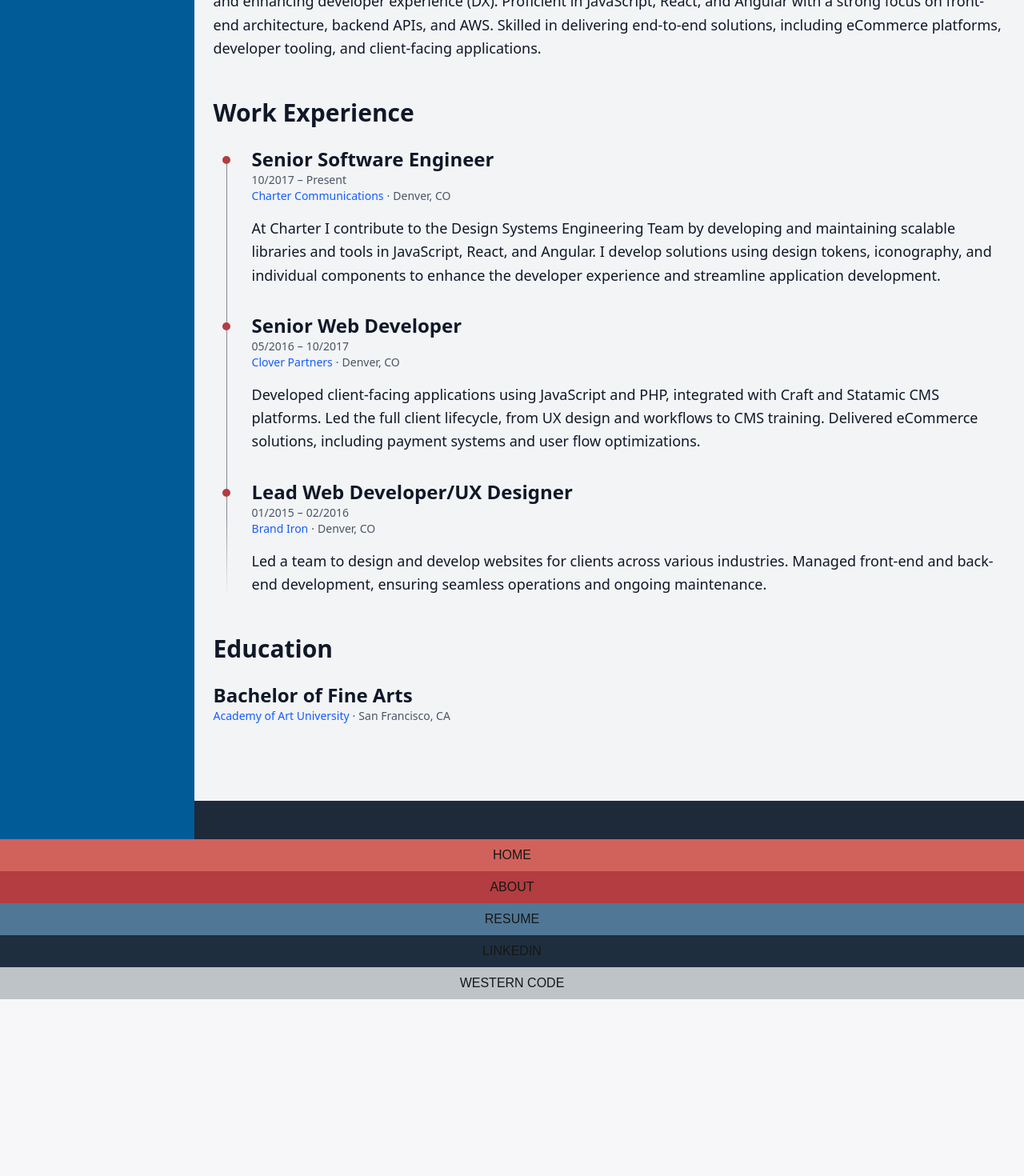
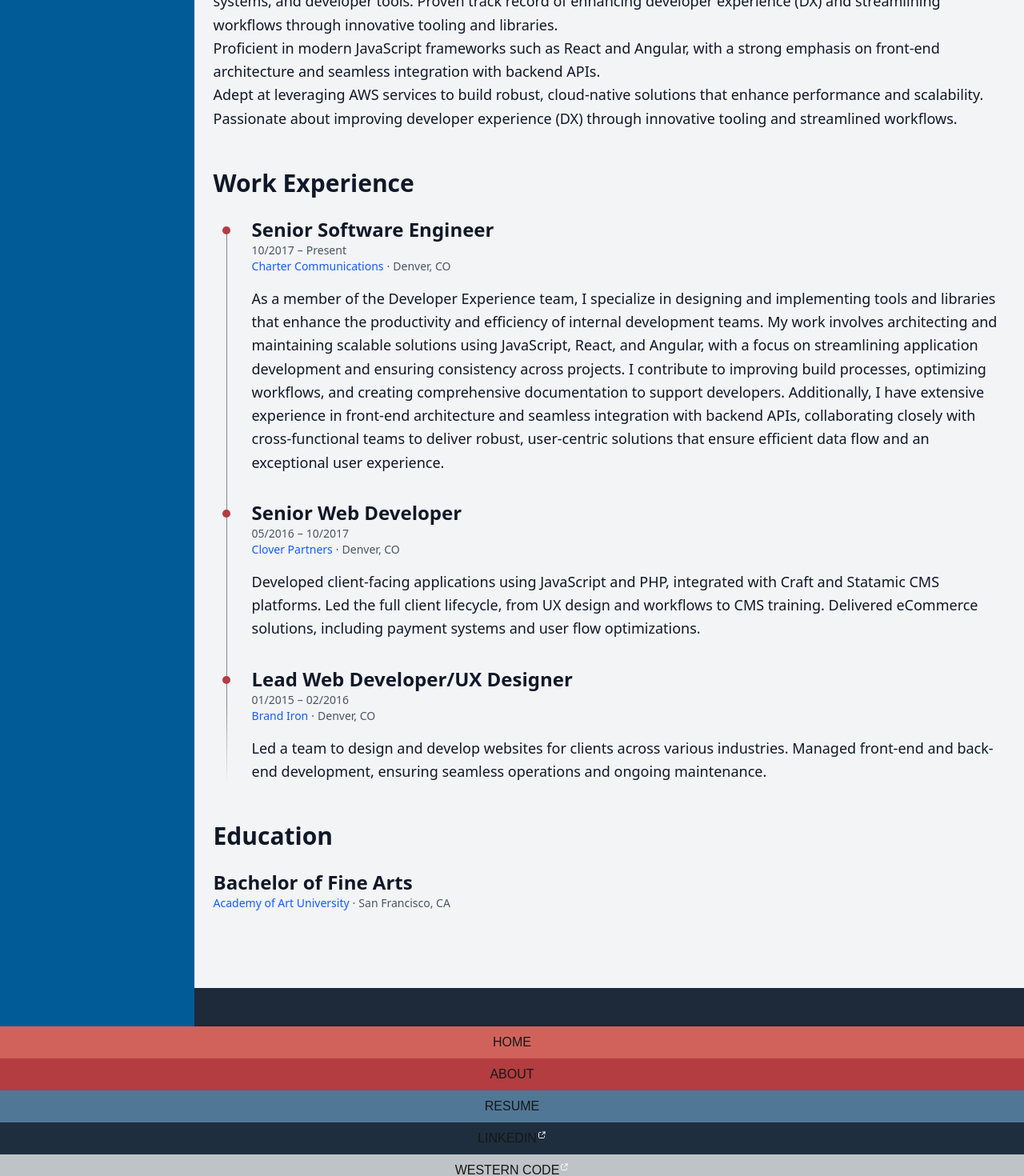
Before and after one commit to mattsteele/mattsteele-next, a Next.js app: page /resume in a window 1280 px wide. Shown: the part 300-1770 px from the top of the page at 80% size. Before the commit the page ends 1549 px from the top, so only its background shows below. Built offline with nearby package versions, Linux system fonts and the light colour scheme.

Commit message:
Add link-out SVGs

```diff
--- a/package.json
+++ b/package.json
@@ -11,7 +11,7 @@
   "dependencies": {
     "next": "^15.2.4",
     "react": "^19.1.0",
-    "react-dom": "^19.0.0"
+    "react-dom": "^19.1.0"
   },
   "devDependencies": {
     "@eslint/eslintrc": "^3",
@@ -22,7 +22,7 @@
     "eslint": "^9.23.0",
     "eslint-config-next": "^15.2.2",
     "postcss": "^8.5.3",
-    "tailwindcss": "^4.0.17",
+    "tailwindcss": "^4.1.1",
     "typescript": "^5.8.2"
   }
 }
--- a/src/app/components/footer.tsx
+++ b/src/app/components/footer.tsx
@@ -1,6 +1,13 @@
 import Link from 'next/link';
+import Image from 'next/image';
 
 export default function Footer() {
+
+  const imageStyle = {
+    color: 'white',
+    fill: 'white'
+  }
+
   return (
     <footer className="flex flex-col w-full">
 
@@ -24,12 +31,28 @@
 
       <div className="bg-blue-one relative">
         <Link className="flex w-full justify-center py-2 uppercase items-center no-underline hover:*:w-full" href="https://www.linkedin.com/in/mattwsteele" rel="noopener noreferrer">LinkedIn
+          <Image
+            className="self-start pt-0.5"
+            src="/icons/external-link.svg"
+            width="12"
+            height="12"
+            alt="External Link Icon"
+            style={{ filter: 'invert(1)' }}
+          />
           <span className="bg-gray-300 absolute bottom-0 left-0 block w-0 h-1 transparent transition-width duration-400"></span>
         </Link>
       </div>
 
       <div className="bg-gray-two relative">
         <Link className="flex w-full justify-center py-2 uppercase items-center no-underline hover:*:w-full" href="https://westerncode.com" rel="noopener noreferrer">Western Code
+          <Image
+            className="self-start pt-0.5"
+            src="/icons/external-link.svg"
+            width="12"
+            height="12"
+            alt="External Link Icon"
+            style={{ filter: 'invert(1)' }}
+          />
           <span className="bg-gray-300 absolute bottom-0 left-0 block w-0 h-1 transparent transition-width duration-400"></span>
         </Link>
       </div>
--- a/src/app/resume/page.tsx
+++ b/src/app/resume/page.tsx
@@ -105,9 +105,12 @@
 
           <main className="container mx-auto px-6 pb-12 flex-grow">
             <section id="section-introduction" className="mb-12">
-              <p className="text-lg leading-relaxed">
-                Experienced Software Engineer with 10+ years of expertise in building scalable web applications, design systems, and enhancing developer experience (DX). Proficient in JavaScript, React, and Angular with a strong focus on front-end architecture, backend APIs, and AWS. Skilled in delivering end-to-end solutions, including eCommerce platforms, developer tooling, and client-facing applications.
-              </p>
+              <p className="text-lg leading-relaxed">Software Engineer with over a decade of experience in designing and developing scalable web applications, design systems, and developer tools. Proven track record of enhancing developer experience (DX) and streamlining workflows through innovative tooling and libraries.</p>
+              <p className="text-lg leading-relaxed">Proficient in modern JavaScript frameworks such as React and Angular, with a strong emphasis on front-end architecture and seamless integration with backend APIs.</p>
+
+              <p className="text-lg leading-relaxed">Adept at leveraging AWS services to build robust, cloud-native solutions that enhance performance and scalability.</p>
+              <p className="text-lg leading-relaxed">Passionate about improving developer experience (DX) through innovative tooling and streamlined workflows.</p>
+
             </section>
 
             <section id="section-experience" className="mb-12">
@@ -131,7 +134,13 @@
                       </p>
                     </div>
                     <p className="text-lg leading-relaxed">
-                      At Charter I contribute to the Design Systems Engineering Team by developing and maintaining scalable libraries and tools in JavaScript, React, and Angular. I develop solutions using design tokens, iconography, and individual components to enhance the developer experience and streamline application development.
+                      As a member of the Developer Experience team, I specialize in designing and implementing tools and libraries that enhance the productivity and efficiency of internal development teams.
+
+                      My work involves architecting and maintaining scalable solutions using JavaScript, React, and Angular, with a focus on streamlining application development and ensuring consistency across projects.
+
+                      I contribute to improving build processes, optimizing workflows, and creating comprehensive documentation to support developers.
+
+                      Additionally, I have extensive experience in front-end architecture and seamless integration with backend APIs, collaborating closely with cross-functional teams to deliver robust, user-centric solutions that ensure efficient data flow and an exceptional user experience.
                     </p>
                   </article>
                 </li>
```
Also changed, not shown: public/icons/external-link.svg (added), 1 other file (tests, documents, lock files or other folders).
